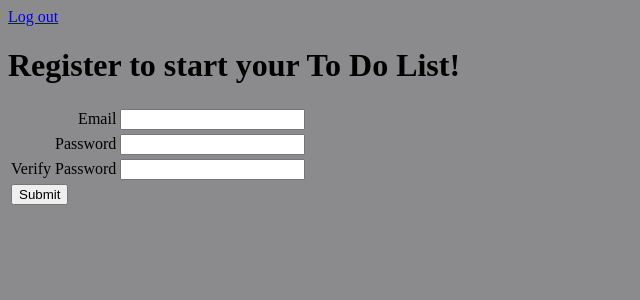
After one commit to Alexcuellar18/to-do-app, a Flask app: page /register in a window 1280 px wide. The commit adds this page. Shown: the top 300 px of the page, without its empty margins (0-640 px from the left). Run offline with Flask 2, Linux system fonts and the light colour scheme.

Commit message:
user specific task functionality. linked db tables

```diff
--- a/main.py
+++ b/main.py
@@ -1,4 +1,4 @@
-from flask import Flask, request, redirect, render_template
+from flask import Flask, request, redirect, render_template, session, flash
 from flask_sqlalchemy import SQLAlchemy
 from pymysql import apilevel
 
@@ -9,31 +9,107 @@ app.config['DEBUG'] = True
 app.config['SQLALCHEMY_DATABASE_URI'] = 'mysql+pymysql://to-do-app:Cuellara2013@localhost:8889/to-do-app'
 app.config['SQLALCHEMY_ECHO'] = True
 db = SQLAlchemy(app)
+app.secret_key = 'secretkey123'
 
 class Task(db.Model):
+
   id = db.Column(db.Integer, primary_key=True)
   name = db.Column(db.String(120))
   completed = db.Column(db.Boolean, default = False)
+  owner_id = db.Column(db.Integer,db.ForeignKey('user.id'))
 
-  def __init__(self,name):
+  def __init__(self,name,owner):
     self.name = name
     self.completed = False
+    self.owner = owner
 
 
+class User(db.Model):
+
+  id = db.Column(db.Integer, primary_key=True)
+  email = db.Column(db.String(120), unique=True)
+  password = db.Column(db.String(120))
+  tasks = db.relationship('Task', backref='owner')
+
+  def __init__(self,email,password):
+    self.email = email
+    self.password = password
+
+@app.before_request
+def require_login():
+  allowed_routes = ['login', 'register']
+  if request.endpoint not in allowed_routes and'email' not in session:
+    return redirect('/login')
+
+
+
+@app.route('/login', methods=['POST','GET'])
+def login():
+
+  if request.method =='POST':
+    email = request.form['email']
+    password = request.form['password']
+    user = User.query.filter_by(email=email).first()
+    if user and user.password == password:
+      session['email'] = email
+      flash('Logged In.')
+
+      #user logs in
+      return redirect('/')
+    else:
+      flash('User password incorrect, or user does not exist','error')
+
+  return render_template('login.html')
+
+
+
+  return render_template('login.html')
+
+@app.route('/register', methods=['POST','GET'])
+def register():
+  if request.method == 'POST':
+    email = request.form['email']
+    password = request.form['password']
+    verified = request.form['verified']
+
+    #todo validate the users data
+    existing_user = User.query.filter_by(email=email).first()
+    if not existing_user:
+      new_user = User(email,password)
+      db.session.add(new_user)
+      db.session.commit()
+      session['email'] = email
+
+      #Todo - remember the user
+      return redirect('/')
+    else:
+      #todo message that says they already exist in DB
+      return "<h1>Duplicate user</h1>"
+
+
+  return render_template('register.html')
+
+
+@app.route('/logout')
+def logout():
+  del session['email']
+  return redirect('/')
 
 @app.route('/', methods=['POST', 'GET'])
 def index():
 
-    if request.method == 'POST':
-        task_name = request.form['task']
-        new_task = Task(task_name)
-        db.session.add(new_task)
-        db.session.commit()
+  owner = User.query.filter_by(email = session['email']).first()
+
+  if request.method == 'POST':
+    task_name = request.form['task']
+    new_task = Task(task_name,owner)
+    db.session.add(new_task)
+    db.session.commit()
     #code above will pull entry from form and add/commit to the Database
-    tasks = Task.query.filter_by(completed=False).all()
-    completed_tasks = Task.query.filter_by(completed=True).all()
+  tasks = Task.query.filter_by(completed=False,owner=owner).all()
+  completed_tasks = Task.query.filter_by(completed=True,owner=owner).all()
 
-    return render_template('todos.html',title="To Do Application", tasks=tasks, completed_tasks=completed_tasks)
+  return render_template('todos.html',title="To Do Application", tasks=tasks, completed_tasks=completed_tasks)
 
 
 @app.route('/delete-task', methods=['POST'])
@@ -44,7 +120,6 @@ def delete():
   task.completed = True
   db.session.add(task)
   db.session.commit()
-
   return redirect('/')
 
 
--- a/templates/base.html
+++ b/templates/base.html
@@ -2,8 +2,25 @@
 <html>
     <head>
         <title>{{title}}</title>
+        <style>
+            .error{
+                color: red
+            }
+        </style>
     </head>
-<body>
+<body style="background-color: rgb(139, 139, 141)">
+        <div>
+        <a href="/logout">Log out</a>
+        </div>
+
+        {% with messages= get_flashed_messages(with_categories=True) %}
+            <ul>
+            {% for category,message in messages %}
+                <li class='{{category}}'>{{message}}</li>
+            {% endfor %}
+            </ul>
+
+        {% endwith %}
 
     {% block content %}
     {% endblock %}
--- /dev/null
+++ b/templates/register.html
@@ -0,0 +1,29 @@
+{% extends "base.html" %}
+
+{% block content %}
+<h1> Register to start your To Do List!</h1>
+<form action="/register" method='POST'>
+  <table>
+    <tbody>
+      <tr>
+        <td align="right"><label for='email'>Email</label></td>
+        <td align="left"><input type='text' name='email' value='{{email}}'></td>
+      </tr>
+      <tr>
+        <td align="right"><label for="password">Password</label></td>
+        <td align="left"><input type="password" name='password' value='{{password}}'></td>
+      </tr>
+      <tr>
+          <td align="right"><label for='verified'>Verify Password</label></td>
+          <td align="left"><input type='password' name='verified' value='{{verified}}'></td>
+
+      </tr>
+      <tr>
+        <td>
+          <input type='submit'/>
+        </td>
+      </tr>
+    </tbody>
+  </table>
+</form>
+{% endblock %}
```
Also changed, not shown: templates/login.html (added, +23 -0 lines).
